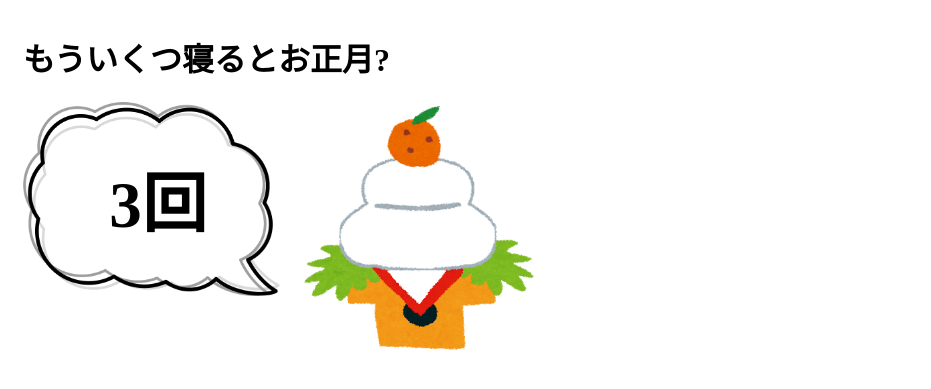
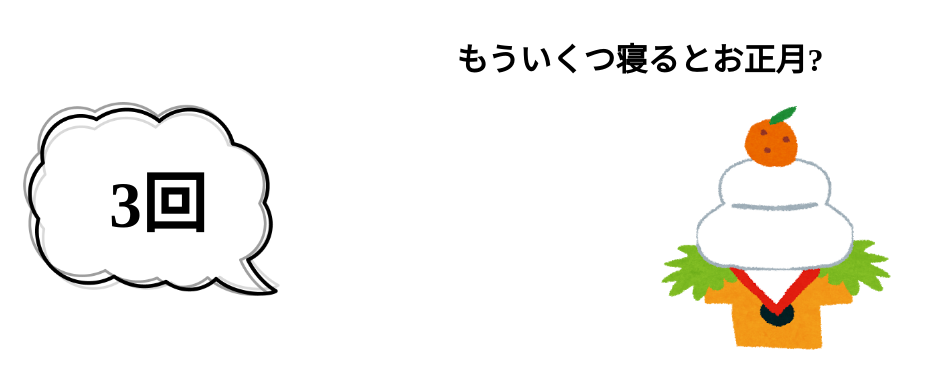
Before and after one commit to fel97048/mino, a Flask app: page / in a window 1280 px wide. Shown: the top 389 px of the page, without its empty margins (0-931 px from the left). Run offline with Flask 2, Linux system fonts and the light colour scheme.

Commit message:
スマホ表示対応

```diff
--- a/static/style.css
+++ b/static/style.css
@@ -3,6 +3,7 @@ h1{
   }
   .contents{
     padding: 5px 15px;
+    text-align: center;
   }
   .answer{
     padding: 50px 10px;
--- a/templates/mino.html
+++ b/templates/mino.html
@@ -2,6 +2,7 @@
 <html>
   <head>
     <meta charset="utf-8"/>
+    <meta name="viewport" content="width=device-width, initial-scale=1.0">
     <title>もういくつ寝るとお正月</title>
     <link href="https://fonts.googleapis.com/css?family=M+PLUS+1p&display=swap" rel="stylesheet">
     <link href="static/style.css" rel="stylesheet">
```
